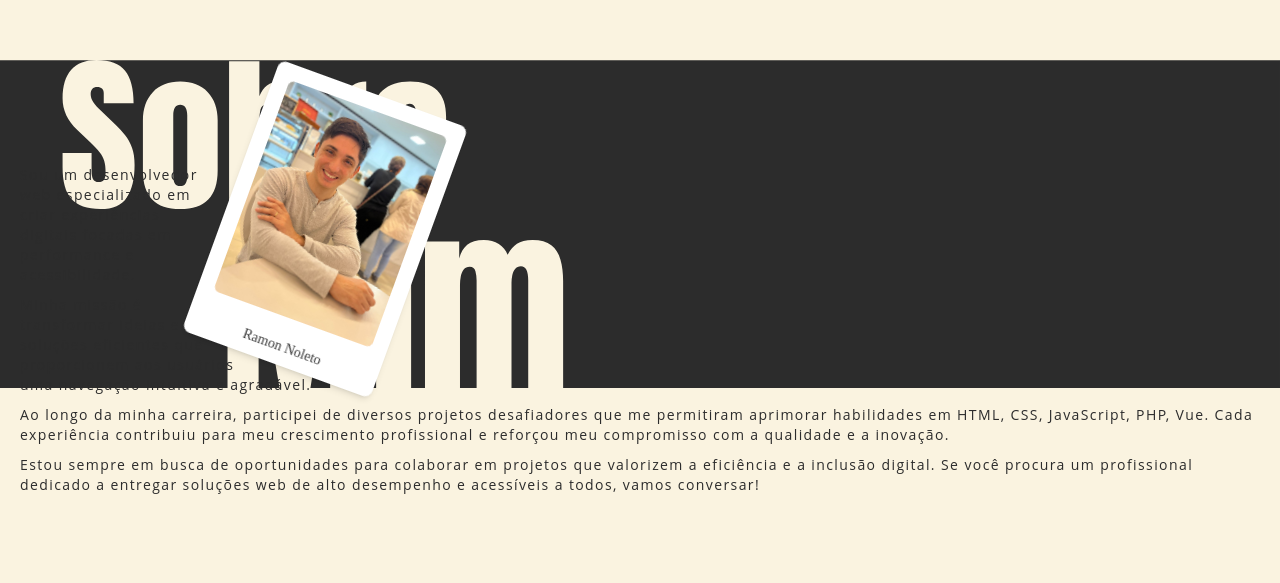
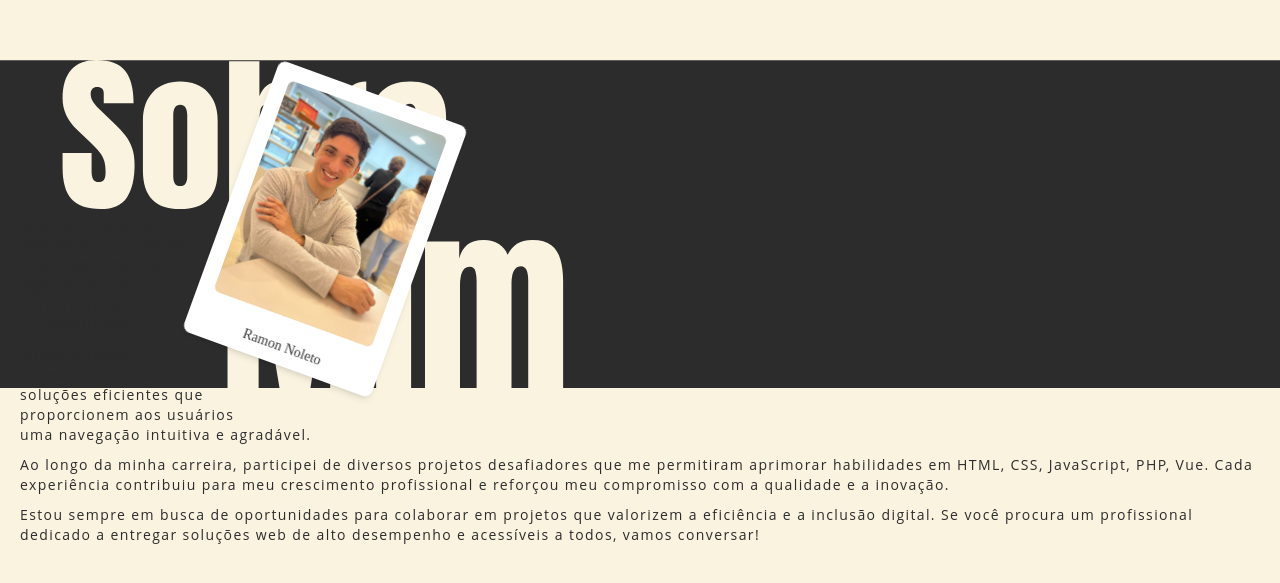
Before and after one commit to RNoleto/portfolio2025, a Vue app: page / in a window 1280 px wide. Shown: the part 743-1326 px from the top of the page. Built offline with nearby package versions, Linux system fonts and the light colour scheme.

Commit message:
Ajuste margin-top do texto aboutme

```diff
--- a/src/views/AboutMe.vue
+++ b/src/views/AboutMe.vue
@@ -8,7 +8,7 @@ import Polaroid from '../components/ui/Polaroid.vue'
             <img src="/public/AboutMe.svg" alt="">
         </div>
         <Polaroid imageSrc="../../public/img/RamonNoleto.jpg" caption="Ramon Noleto" class="absolute top-2 left-[205px] rotate-20 animeRight z-1"/>
-        <div class="flex flex-col gap-2.5 text-body animeLeft mt-[-200px]">
+        <div class="flex flex-col gap-2.5 text-body animeLeft mt-[-150px]">
             <p class="w-[200px]">Sou um desenvolvedor web especializado em criar experiências digitais focadas em performance e acessibilidade. </p>
             <p class="">Minha missão é<br>transformar ideias em <br> soluções eficientes que <br> proporcionem aos usuários <br> uma navegação intuitiva e agradável.</p>
             <p>Ao longo da minha carreira, participei de diversos projetos desafiadores que me permitiram aprimorar habilidades em HTML, CSS, JavaScript, PHP, Vue. Cada experiência contribuiu para meu crescimento profissional e reforçou meu compromisso com a qualidade e a inovação.</p>
```
